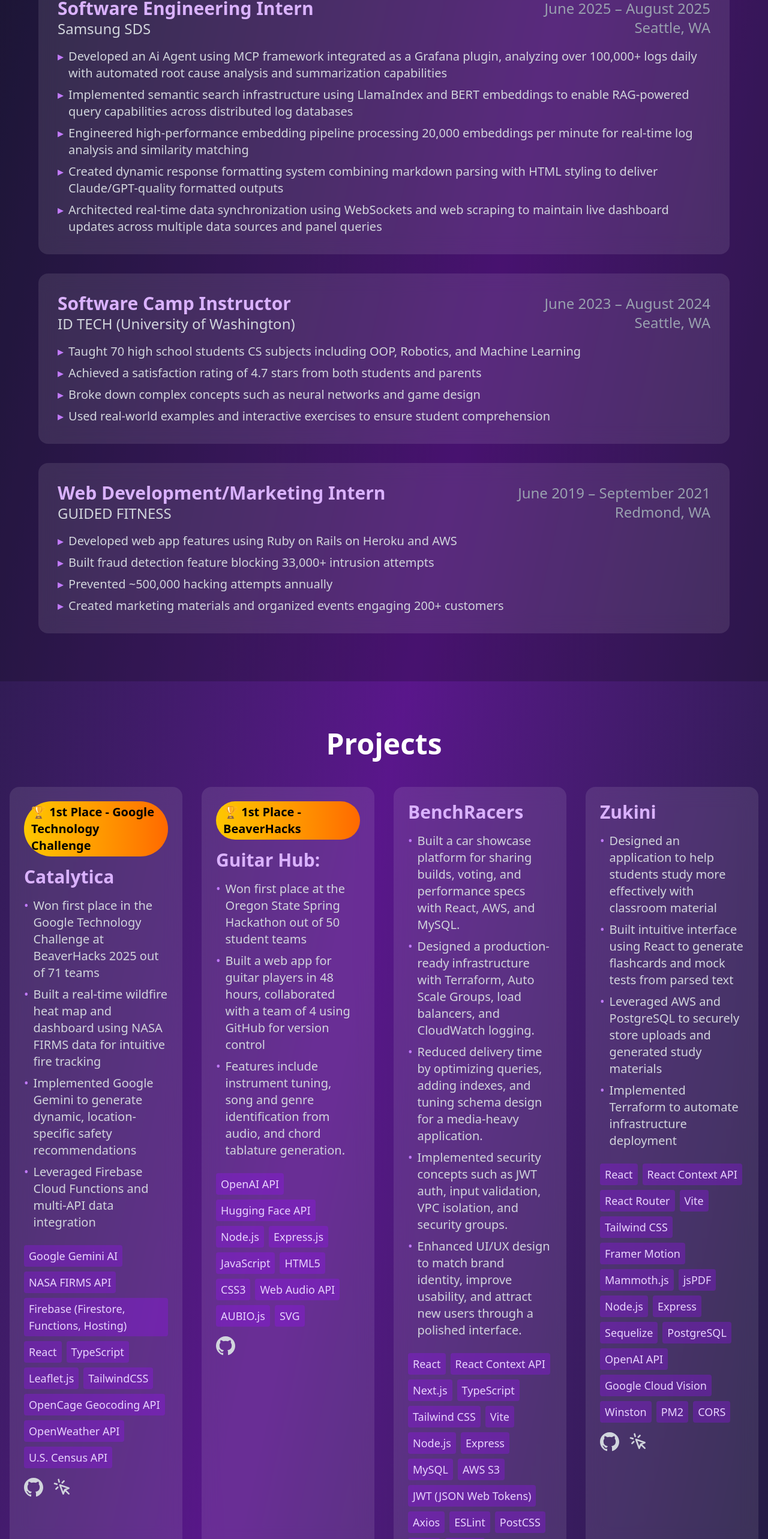
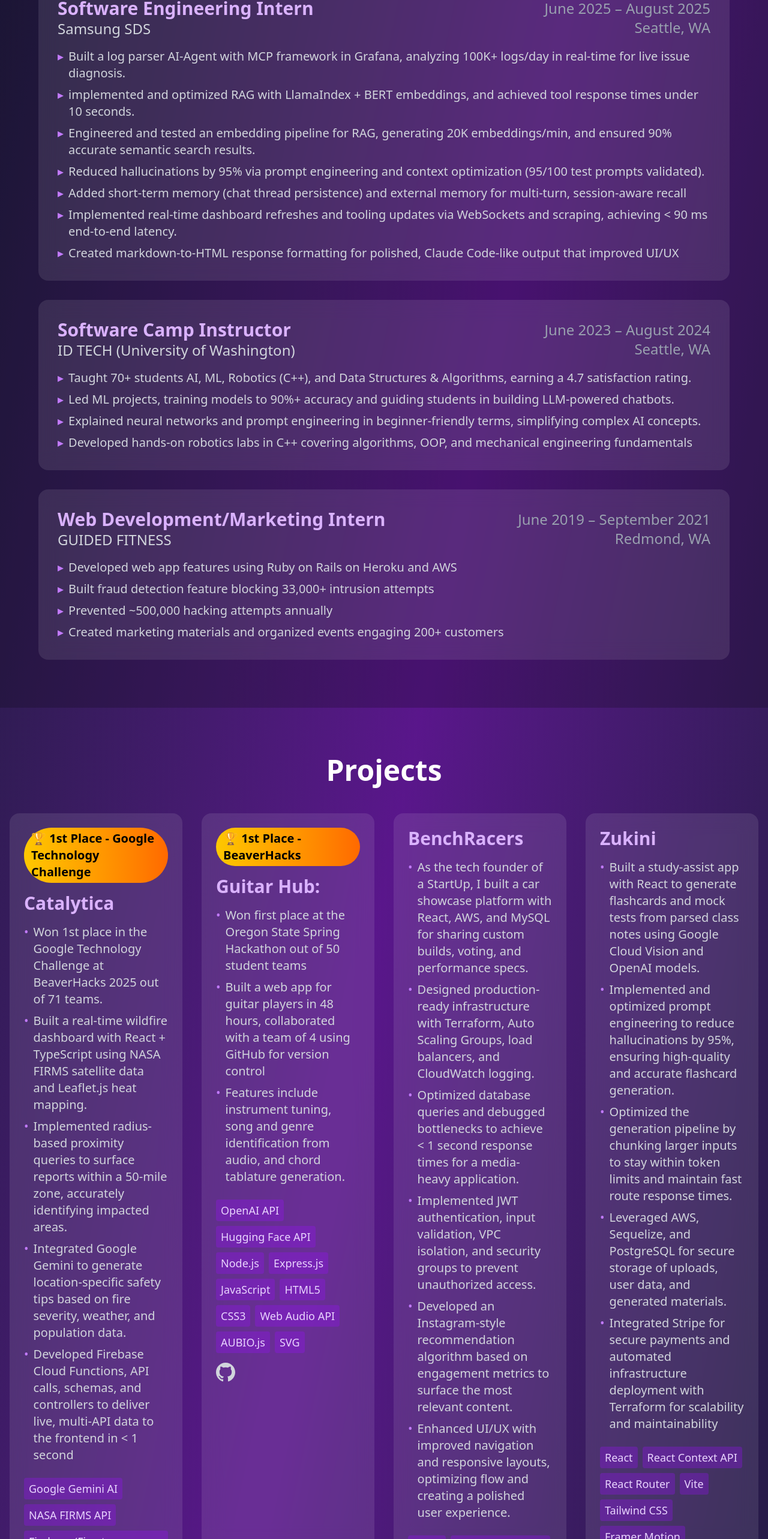
Before and after one commit to AnthonyL103/AnthonysWebPage, a React (Vite) app in the folder AnthonysWebPage/: page / in a window 1280 px wide. Shown: the part 1608-4174 px from the top of the page at 60% size. Built offline with nearby package versions, Linux system fonts and the light colour scheme.

Commit message:
update experience descriptions to match res

```diff
--- a/AnthonysWebPage/src/App.tsx
+++ b/AnthonysWebPage/src/App.tsx
@@ -30,10 +30,11 @@
     {
       title: "Catalytica",
       description: [
-        "Won first place in the Google Technology Challenge at BeaverHacks 2025 out of 71 teams",
-        "Built a real-time wildfire heat map and dashboard using NASA FIRMS data for intuitive fire tracking",
-        "Implemented Google Gemini to generate dynamic, location-specific safety recommendations",
-        "Leveraged Firebase Cloud Functions and multi-API data integration"
+        "Won 1st place in the Google Technology Challenge at BeaverHacks 2025 out of 71 teams.",
+        "Built a real-time wildfire dashboard with React + TypeScript using NASA FIRMS satellite data and Leaflet.js heat mapping.",
+        "Implemented radius-based proximity queries to surface reports within a 50-mile zone, accurately identifying impacted areas.",
+        "Integrated Google Gemini to generate location-specific safety tips based on fire severity, weather, and population data.",
+        "Developed Firebase Cloud Functions, API calls, schemas, and controllers to deliver live, multi-API data to the frontend in < 1 second",
       ],
       technologies: [
         "Google Gemini AI",
@@ -76,11 +77,12 @@
     {
       title: "BenchRacers",
       description: [
-        "Built a car showcase platform for sharing builds, voting, and performance specs with React, AWS, and MySQL.",
-        "Designed a production-ready infrastructure with Terraform, Auto Scale Groups, load balancers, and CloudWatch logging.",
-        "Reduced delivery time by optimizing queries, adding indexes, and tuning schema design for a media-heavy application.",
-        "Implemented security concepts such as  JWT auth, input validation, VPC isolation, and security groups.",
-        "Enhanced UI/UX design to match brand identity, improve usability, and attract new users through a polished interface.",
+        "As the tech founder of a StartUp, I built a car showcase platform with React, AWS, and MySQL for sharing custom builds, voting, and performance specs.",
+        "Designed production-ready infrastructure with Terraform, Auto Scaling Groups, load balancers, and CloudWatch logging.",
+        "Optimized database queries and debugged bottlenecks to achieve < 1 second response times for a media-heavy application.",
+        "Implemented JWT authentication, input validation, VPC isolation, and security groups to prevent unauthorized access.",
+        "Developed an Instagram-style recommendation algorithm based on engagement metrics to surface the most relevant content.",
+        "Enhanced UI/UX with improved navigation and responsive layouts, optimizing flow and creating a polished user experience."
       ],
       technologies: [
         "React",
@@ -106,10 +108,11 @@
     {
       title: "Zukini",
       description: [
-        "Designed an application to help students study more effectively with classroom material",
-        "Built intuitive interface using React to generate flashcards and mock tests from parsed text",
-        "Leveraged AWS and PostgreSQL to securely store uploads and generated study materials",
-        "Implemented Terraform to automate infrastructure deployment"
+        "Built a study-assist app with React to generate flashcards and mock tests from parsed class notes using Google Cloud Vision and OpenAI models.",
+        "Implemented and optimized prompt engineering to reduce hallucinations by 95%, ensuring high-quality and accurate flashcard generation.",
+        "Optimized the generation pipeline by chunking larger inputs to stay within token limits and maintain fast route response times.",
+        "Leveraged AWS, Sequelize, and PostgreSQL for secure storage of uploads, user data, and generated materials.",
+        "Integrated Stripe for secure payments and automated infrastructure deployment with Terraform for scalability and maintainability"
       ],
       technologies: [
         "React",
@@ -142,11 +145,13 @@
       location: "Seattle, WA",
       period: "June 2025 – August 2025",
       points: [
-    "Developed an Ai Agent using MCP framework integrated as a Grafana plugin, analyzing over 100,000+ logs daily with automated root cause analysis and summarization capabilities",
-    "Implemented semantic search infrastructure using LlamaIndex and BERT embeddings to enable RAG-powered query capabilities across distributed log databases",
-    "Engineered high-performance embedding pipeline processing 20,000 embeddings per minute for real-time log analysis and similarity matching",
-    "Created dynamic response formatting system combining markdown parsing with HTML styling to deliver Claude/GPT-quality formatted outputs",
-    "Architected real-time data synchronization using WebSockets and web scraping to maintain live dashboard updates across multiple data sources and panel queries"
+    "Built a log parser AI-Agent with MCP framework in Grafana, analyzing 100K+ logs/day in real-time for live issue diagnosis.",
+"implemented and optimized RAG with LlamaIndex + BERT embeddings, and achieved tool response times under 10 seconds.",
+"Engineered and tested an embedding pipeline for RAG, generating 20K embeddings/min, and ensured 90% accurate semantic search results.",
+"Reduced hallucinations by 95% via prompt engineering and context optimization (95/100 test prompts validated).",
+"Added short-term memory (chat thread persistence) and external memory for multi-turn, session-aware recall",
+"Implemented real-time dashboard refreshes and tooling updates via WebSockets and scraping, achieving < 90 ms end-to-end latency.",
+"Created markdown-to-HTML response formatting for polished, Claude Code-like output that improved UI/UX"
     ]
     },
     {
@@ -155,10 +160,10 @@
       location: "Seattle, WA",
       period: "June 2023 – August 2024",
       points: [
-        "Taught 70 high school students CS subjects including OOP, Robotics, and Machine Learning",
-        "Achieved a satisfaction rating of 4.7 stars from both students and parents",
-        "Broke down complex concepts such as neural networks and game design",
-        "Used real-world examples and interactive exercises to ensure student comprehension"
+        "Taught 70+ students AI, ML, Robotics (C++), and Data Structures & Algorithms, earning a 4.7 satisfaction rating.",
+        "Led ML projects, training models to 90%+ accuracy and guiding students in building LLM-powered chatbots.",
+        "Explained neural networks and prompt engineering in beginner-friendly terms, simplifying complex AI concepts.",
+        "Developed hands-on robotics labs in C++ covering algorithms, OOP, and mechanical engineering fundamentals"
       ]
     },
     {
```
